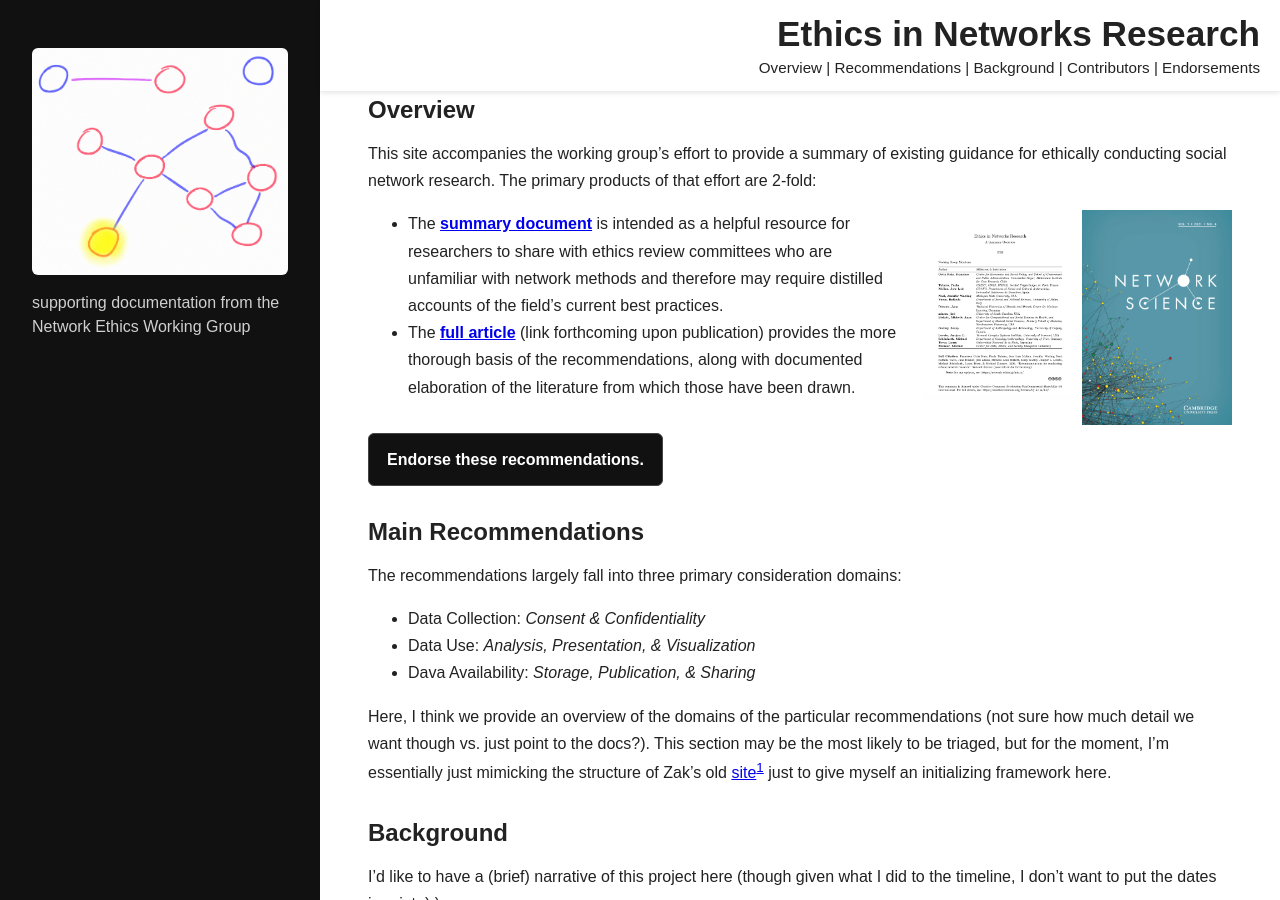
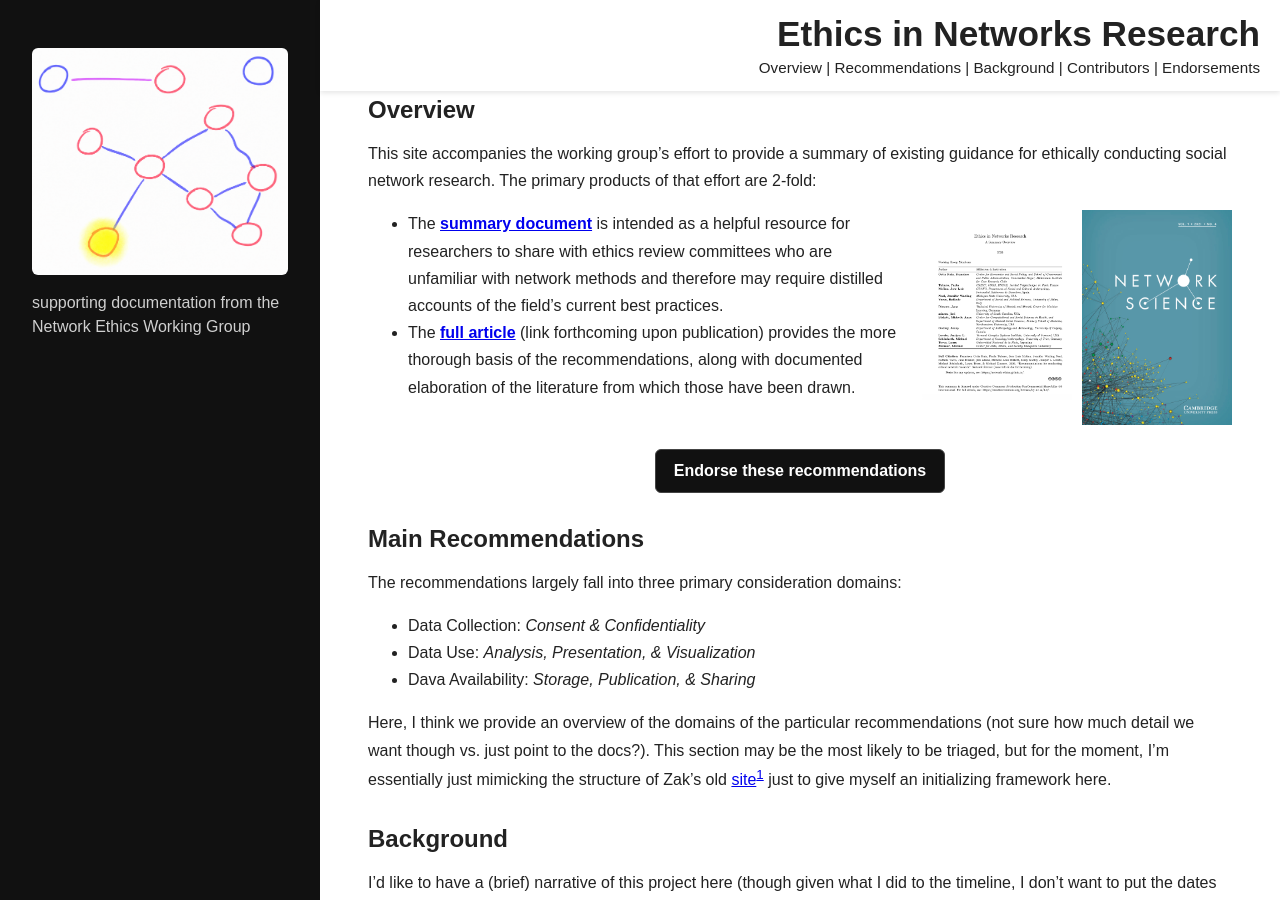
Before and after one commit to Network-Ethics/network-ethics.github.io, a Jekyll site: the page built from index.md, in a window 1280 px wide and 900 px high. Built offline with Jekyll 4.4.1, drawn with Linux system fonts in a browser that asks for light colours.

Commit message:
fiddling w/ alignment

```diff
--- a/index.md
+++ b/index.md
@@ -31,9 +31,11 @@ This site accompanies the working group's effort to provide a summary of existin
 - The [**summary document**](assets/images/ExecSummary.pdf) is intended as a helpful resource for researchers to share with ethics review committees who are unfamiliar with network methods and therefore may require distilled accounts of the field's current best practices.
 - The [**full article**](https://www.cambridge.org/core/journals/network-science) (link forthcoming upon publication) provides the more thorough basis of the recommendations, along with documented elaboration of the literature from which those have been drawn.
 
-<a class="endorse-button" href="https://forms.gle/f8mExDiTuVgRhpkf6">
-  Endorse these recommendations.
-</a>
+<div style="text-align: center; margin: 2rem 0;">
+  <a class="endorse-button" href="https://forms.gle/f8mExDiTuVgRhpkf6">
+    Endorse these recommendations
+  </a>
+</div>
 
 ## Main Recommendations
 The recommendations largely fall into three primary consideration domains:
```
